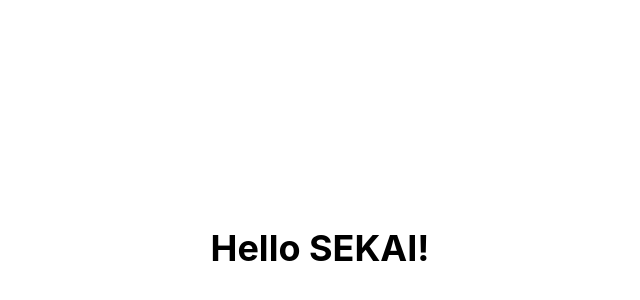
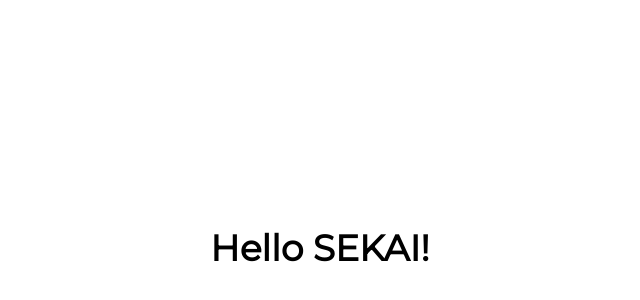
Before and after one commit to narumikr/react-no-sekai, a React (Vite) app: page / in a window 1280 px wide. Shown: the part 152-452 px from the top of the page, without its empty margins (320-960 px from the left). Built offline with nearby package versions, Linux system fonts and the light colour scheme.

Commit message:
add font

```diff
--- a/package.json
+++ b/package.json
@@ -18,18 +18,19 @@
     "prepare": "husky"
   },
   "dependencies": {
+    "@fontsource/montserrat": "^5.2.8",
     "react": "^19.2.5",
     "react-dom": "^19.2.5",
     "react-router-dom": "^7.13.2"
   },
   "devDependencies": {
     "@biomejs/biome": "^2.4.13",
-    "husky": "^9.1.7",
     "@tailwindcss/vite": "^4.2.4",
     "@types/node": "^25.6.0",
     "@types/react": "^19.2.14",
     "@types/react-dom": "^19.2.3",
     "@vitejs/plugin-react-swc": "^4.3.0",
+    "husky": "^9.1.7",
     "tailwindcss": "^4.2.2",
     "typescript": "^6.0.3",
     "vite": "^8.0.3"
--- a/src/index.css
+++ b/src/index.css
@@ -1 +1,14 @@
+@import '@fontsource/montserrat';
 @import 'tailwindcss';
+
+@theme {
+  --font-sans: 'Montserrat', sans-serif;
+}
+
+:root {
+  font-family: var(--font-sans);
+}
+
+body {
+  font-family: var(--font-sans);
+}
```
Also changed, not shown: 1 other file (tests, documents, lock files or other folders).
